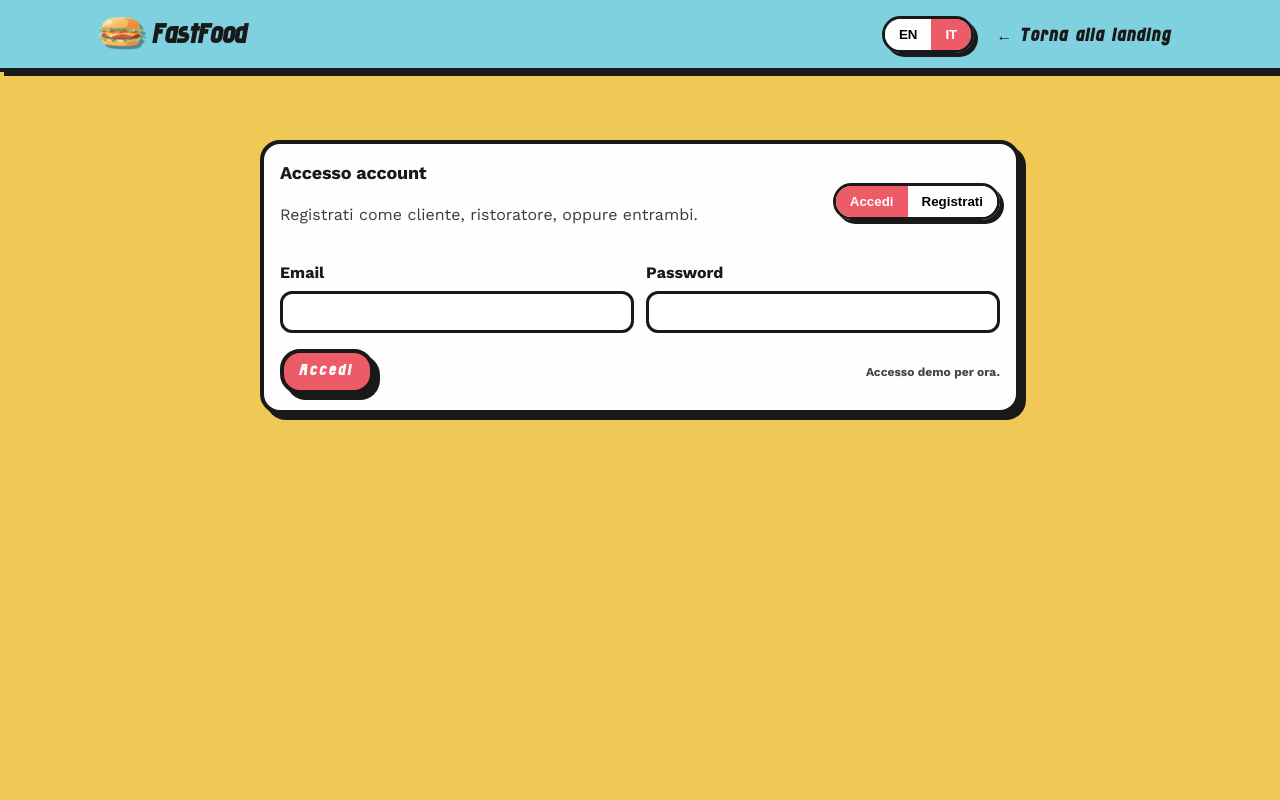
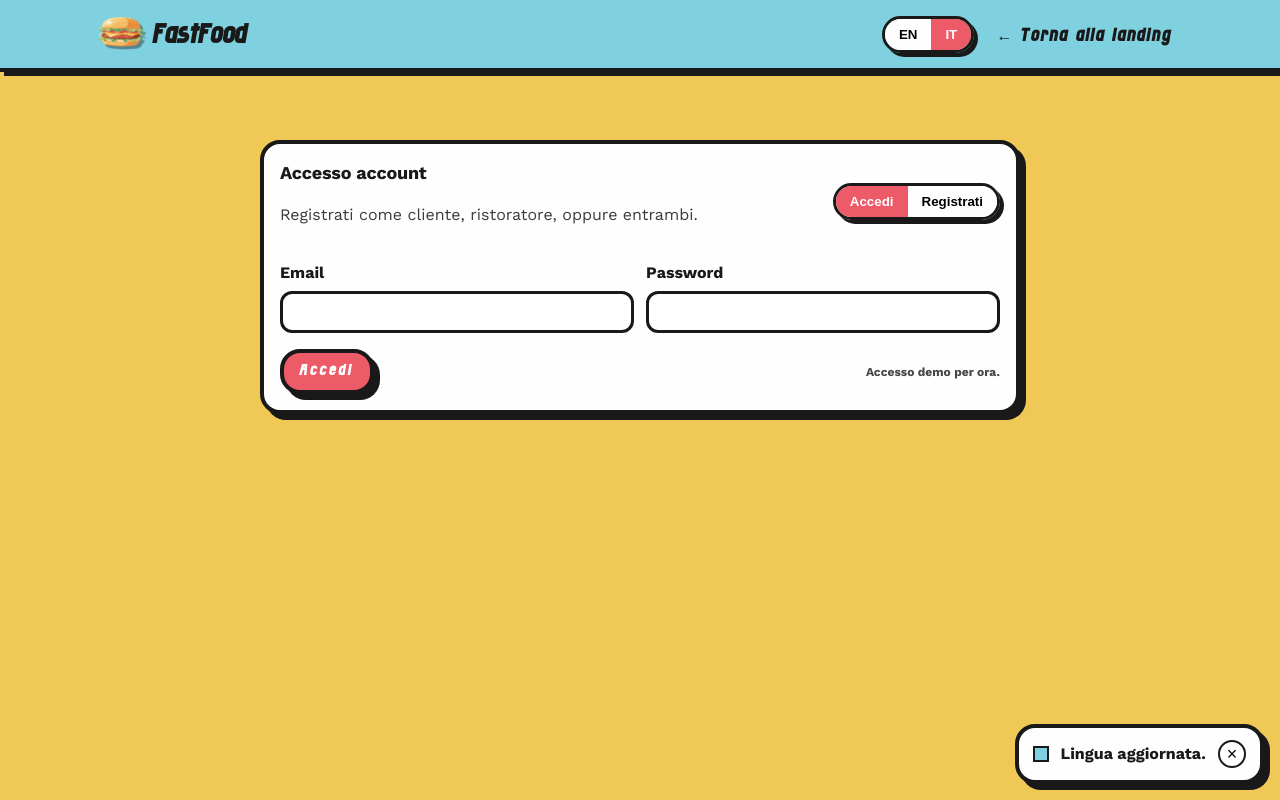
Before and after one commit to robdll/fastfood, a React app in the folder frontend/: page /auth in a window 1280 px wide. Both pictures are taken after a click on the button "IT". Built offline with nearby package versions, Linux system fonts and the light colour scheme; no server answers; the HTML template or start-up script is replaced by a standard one; a web font is replaced by a local one.

Commit message:
feat: add toast notifications

```diff
--- a/frontend/src/App.jsx
+++ b/frontend/src/App.jsx
@@ -1,4 +1,4 @@
-import { useEffect, useMemo, useState } from 'react'
+import { useEffect, useMemo, useRef, useState } from 'react'
 import './App.css'
 import {
   createT,
@@ -8,6 +8,7 @@ import {
 } from './i18n'
 import AppRoutes from './routes/AppRoutes'
 import { clearJwt, getJwt, setJwt } from './utils/auth'
+import useToast from './hooks/useToast'
 
 function App() {
   const [health, setHealth] = useState(null)
@@ -16,6 +17,8 @@ function App() {
   const isAuthed = Boolean(jwt)
   const [lang, setLang] = useState(getInitialLang)
   const t = useMemo(() => createT(lang), [lang])
+  const { showToast } = useToast()
+  const hasMountedRef = useRef(false)
   const handleLangChange = (next) => setLang(normalizeLang(next))
 
   useEffect(() => {
@@ -24,6 +27,14 @@ function App() {
       document.documentElement.lang = lang
     }
   }, [lang])
+
+  useEffect(() => {
+    if (!hasMountedRef.current) {
+      hasMountedRef.current = true
+      return
+    }
+    showToast({ type: 'info', message: t('common.languageChanged') })
+  }, [lang, showToast, t])
 
   useEffect(() => {
     let cancelled = false
--- /dev/null
+++ b/frontend/src/components/Toast/Toast.css
@@ -0,0 +1,61 @@
+.toastStack {
+  position: fixed;
+  bottom: 16px;
+  right: 16px;
+  display: grid;
+  gap: 12px;
+  z-index: 1000;
+  max-width: min(360px, 90vw);
+}
+
+.toast {
+  display: flex;
+  align-items: center;
+  gap: 12px;
+  padding: 12px 14px;
+  border: 4px solid var(--ink);
+  border-radius: var(--radius-lg);
+  box-shadow: var(--shadow-lg);
+  background: var(--paper);
+  font-weight: 700;
+  line-height: 1.3;
+}
+
+.toast::before {
+  content: '';
+  width: 12px;
+  height: 12px;
+  border: 2px solid var(--ink);
+  background: var(--paper);
+  flex-shrink: 0;
+}
+
+.toast--success::before {
+  background: var(--primary-gold);
+}
+
+.toast--error::before {
+  background: var(--primary-red);
+}
+
+.toast--info::before {
+  background: var(--primary-sky);
+}
+
+.toast__message {
+  flex: 1;
+  font-family: var(--font-sans);
+}
+
+.toast__close {
+  appearance: none;
+  border: 2px solid var(--ink);
+  background: transparent;
+  border-radius: 999px;
+  width: 28px;
+  height: 28px;
+  display: grid;
+  place-items: center;
+  font-size: 18px;
+  cursor: pointer;
+}
--- /dev/null
+++ b/frontend/src/components/Toast/ToastProvider.jsx
@@ -0,0 +1,79 @@
+import { createContext, useCallback, useMemo, useRef, useState } from 'react'
+import './Toast.css'
+
+const ToastContext = createContext(null)
+
+const DEFAULT_DURATION = 3200
+
+const ToastProvider = ({ children }) => {
+  const [toasts, setToasts] = useState([])
+  const timersRef = useRef(new Map())
+
+  const dismissToast = useCallback((id) => {
+    setToasts((prev) => prev.filter((toast) => toast.id !== id))
+    const timer = timersRef.current.get(id)
+    if (timer) {
+      clearTimeout(timer)
+      timersRef.current.delete(id)
+    }
+  }, [])
+
+  const showToast = useCallback((toast) => {
+    const id = `${Date.now()}-${Math.random().toString(16).slice(2)}`
+    const nextToast = {
+      id,
+      type: toast.type ?? 'info',
+      message: toast.message ?? '',
+      duration: toast.duration ?? DEFAULT_DURATION,
+    }
+
+    setToasts((prev) => [...prev, nextToast])
+
+    if (nextToast.duration > 0) {
+      const timer = setTimeout(() => dismissToast(id), nextToast.duration)
+      timersRef.current.set(id, timer)
+    }
+
+    return id
+  }, [dismissToast])
+
+  const value = useMemo(
+    () => ({
+      showToast,
+      dismissToast,
+    }),
+    [dismissToast, showToast]
+  )
+
+  return (
+    <ToastContext.Provider value={value}>
+      {children}
+      <div
+        className="toastStack"
+        role="region"
+        aria-live="polite"
+        aria-label="Notifications"
+      >
+        {toasts.map((toast) => (
+          <div
+            key={toast.id}
+            className={`toast toast--${toast.type}`}
+            role={toast.type === 'error' ? 'alert' : 'status'}
+          >
+            <span className="toast__message">{toast.message}</span>
+            <button
+              className="toast__close"
+              type="button"
+              onClick={() => dismissToast(toast.id)}
+              aria-label="Dismiss notification"
+            >
+              ×
+            </button>
+          </div>
+        ))}
+      </div>
+    </ToastContext.Provider>
+  )
+}
+
+export { ToastContext, ToastProvider }
--- /dev/null
+++ b/frontend/src/hooks/useToast.js
@@ -0,0 +1,12 @@
+import { useContext } from 'react'
+import { ToastContext } from '../components/Toast/ToastProvider'
+
+const useToast = () => {
+  const context = useContext(ToastContext)
+  if (!context) {
+    throw new Error('useToast must be used within ToastProvider')
+  }
+  return context
+}
+
+export default useToast
--- a/frontend/src/i18n.js
+++ b/frontend/src/i18n.js
@@ -12,6 +12,7 @@ export const translations = {
       backToLanding: '← Back to landing',
       logout: 'Log out',
       language: 'Language',
+      languageChanged: 'Language updated.',
     },
     health: {
       title: 'API health',
@@ -73,6 +74,8 @@ export const translations = {
       restaurantAddress: 'Restaurant address',
       submitCreate: 'Create account',
       submitSignIn: 'Sign in',
+      signupToast: 'Signup succeeded. You can log in now.',
+      signupError: 'Unable to create the account right now.',
       signupNote: 'We will create a demo profile to continue.',
       signinNote: 'Demo access for now.',
     },
@@ -89,6 +92,7 @@ export const translations = {
       backToLanding: '← Torna alla landing',
       logout: 'Esci',
       language: 'Lingua',
+      languageChanged: 'Lingua aggiornata.',
     },
     health: {
       title: 'Stato API',
@@ -151,6 +155,8 @@ export const translations = {
       restaurantAddress: 'Indirizzo ristorante',
       submitCreate: 'Crea account',
       submitSignIn: 'Accedi',
+      signupToast: 'Registrazione completata. Ora puoi accedere.',
+      signupError: "Impossibile creare l'account al momento.",
       signupNote: 'Creiamo un profilo demo per continuare.',
       signinNote: 'Accesso demo per ora.',
     },
--- a/frontend/src/main.jsx
+++ b/frontend/src/main.jsx
@@ -3,11 +3,14 @@ import { createRoot } from 'react-dom/client'
 import { BrowserRouter } from 'react-router-dom'
 import './index.css'
 import App from './App.jsx'
+import { ToastProvider } from './components/Toast/ToastProvider'
 
 createRoot(document.getElementById('root')).render(
   <StrictMode>
     <BrowserRouter>
-      <App />
+      <ToastProvider>
+        <App />
+      </ToastProvider>
     </BrowserRouter>
   </StrictMode>,
 )
```
